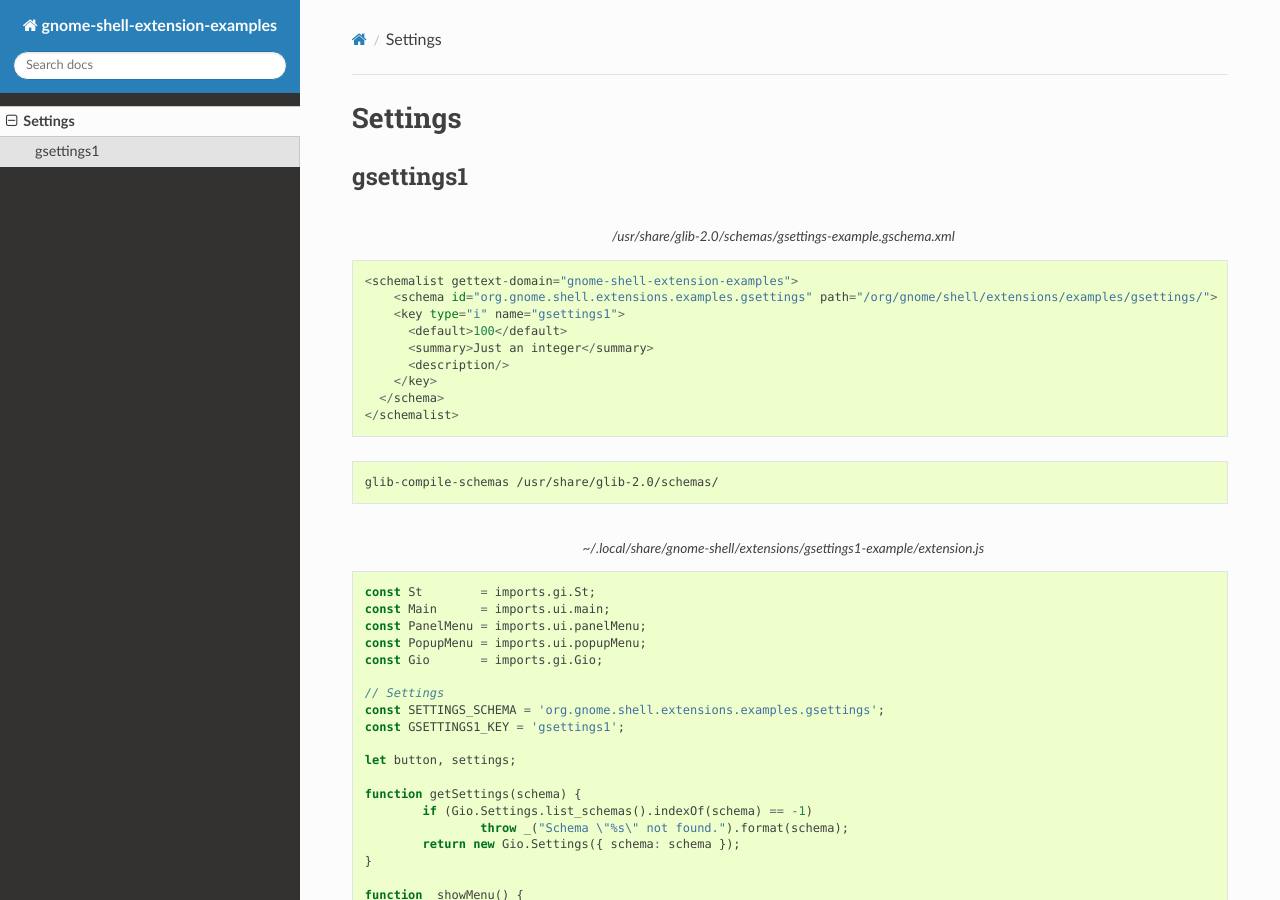
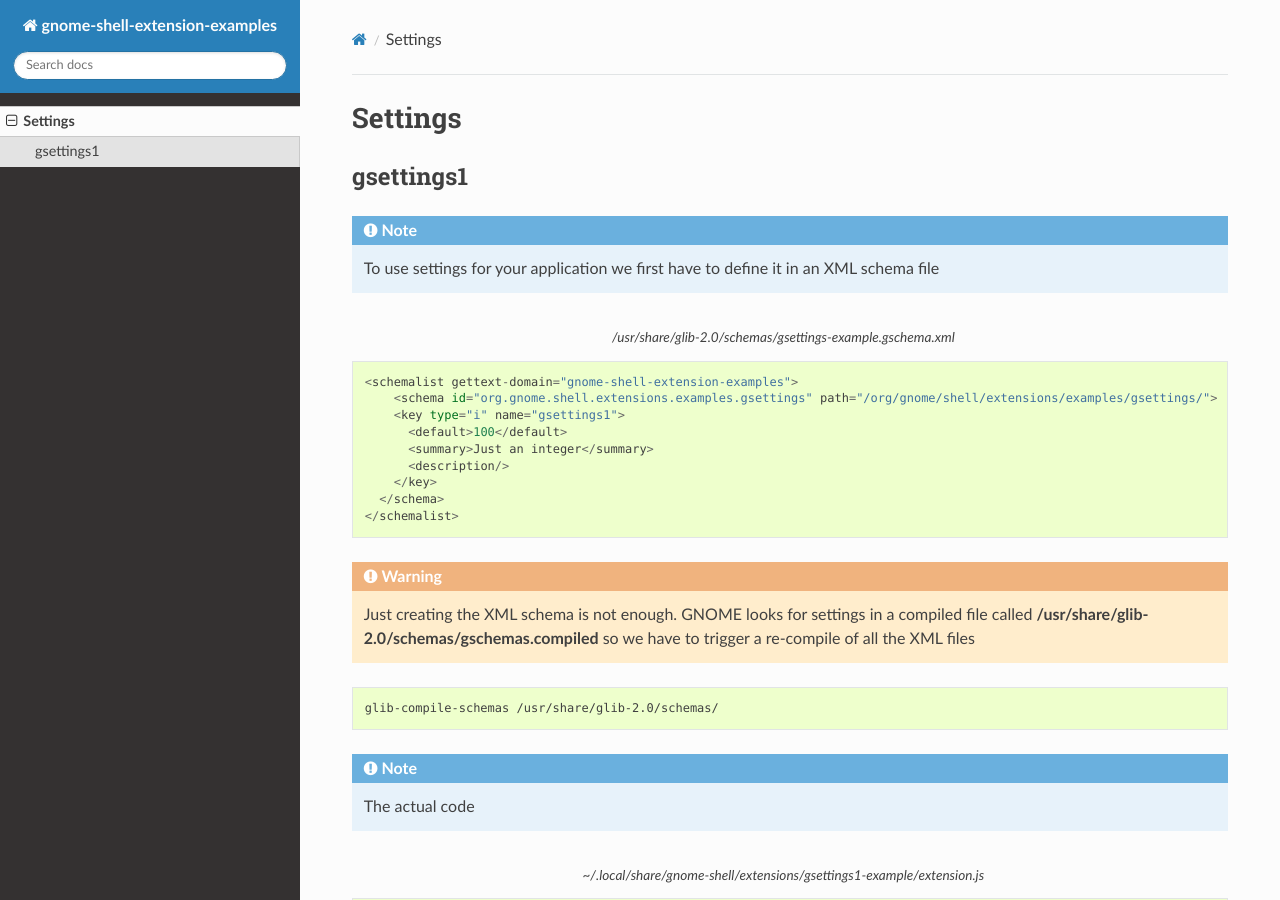
Before and after one commit to vaporup/gnome-shell-extension-examples, a Sphinx documentation site: the page built from docs/gsettings1.rst, in a window 1280 px wide and 900 px high. Built offline with Sphinx 7.4.7 and the Read the Docs theme 2.0.0, drawn with Linux system fonts in a browser that asks for light colours; some of the changed text lies outside the part shown.

Commit message:
some context for gsettings1-example

```diff
--- a/docs/gsettings1.rst
+++ b/docs/gsettings1.rst
@@ -4,12 +4,25 @@ Settings
 gsettings1
 **********
 
+.. note::
+
+   To use settings for your application we first have to define it in an XML schema file
+
 .. literalinclude:: src/gsettings1-example/gsettings-example.gschema.xml
    :caption: /usr/share/glib-2.0/schemas/gsettings-example.gschema.xml
+
+.. warning::
+
+   Just creating the XML schema is not enough. GNOME looks for settings in a compiled file called **/usr/share/glib-2.0/schemas/gschemas.compiled**
+   so we have to trigger a re-compile of all the XML files
 
 .. code-block:: shell
 
    glib-compile-schemas /usr/share/glib-2.0/schemas/
+
+.. note::
+
+   The actual code
 
 .. literalinclude:: src/gsettings1-example/extension.js
    :language: javascript
@@ -19,14 +32,24 @@ gsettings1
    :language: javascript
    :caption: ~/.local/share/gnome-shell/extensions/gsettings1-example/metadata.json
 
-.. code-block:: shell
+.. note::
 
-   dconf-editor
-
-.. image:: src/gsettings1-example/gsettings1-dconf-editor.png
+   After you restarted GNOME Shell and enabled the extension it should log the current value
 
 .. code-block:: shell
    :caption: /var/log/kern.log
 
    JS LOG: ===== gsettings1 Example =====
    JS LOG: 100
+
+.. note::
+
+   We can manually change the setting with **dconf-editor**.
+   Changing the value actually notifies the extension
+   which shows up in the logfile again.
+
+.. code-block:: shell
+
+   dconf-editor
+
+.. image:: src/gsettings1-example/gsettings1-dconf-editor.png
```
